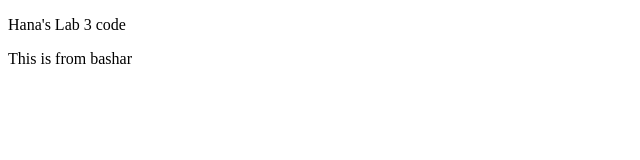
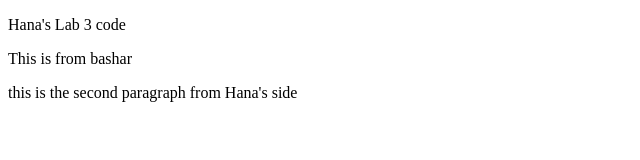
Before and after one commit to maratouq/lab3, a plain HTML site: page index.html in a window 1280 px wide. Shown: the whole page, without its empty margins (0-640 px from the left). Drawn offline with Linux system fonts and the light colour scheme.

Commit message:
push the second change

```diff
--- a/index.html
+++ b/index.html
@@ -8,5 +8,6 @@
 <body>
   <p>Hana's Lab 3 code</p>
   <p>This is from bashar</p>
+  <p>this is the second paragraph from Hana's side</p>
 </body>
 </html>
```
